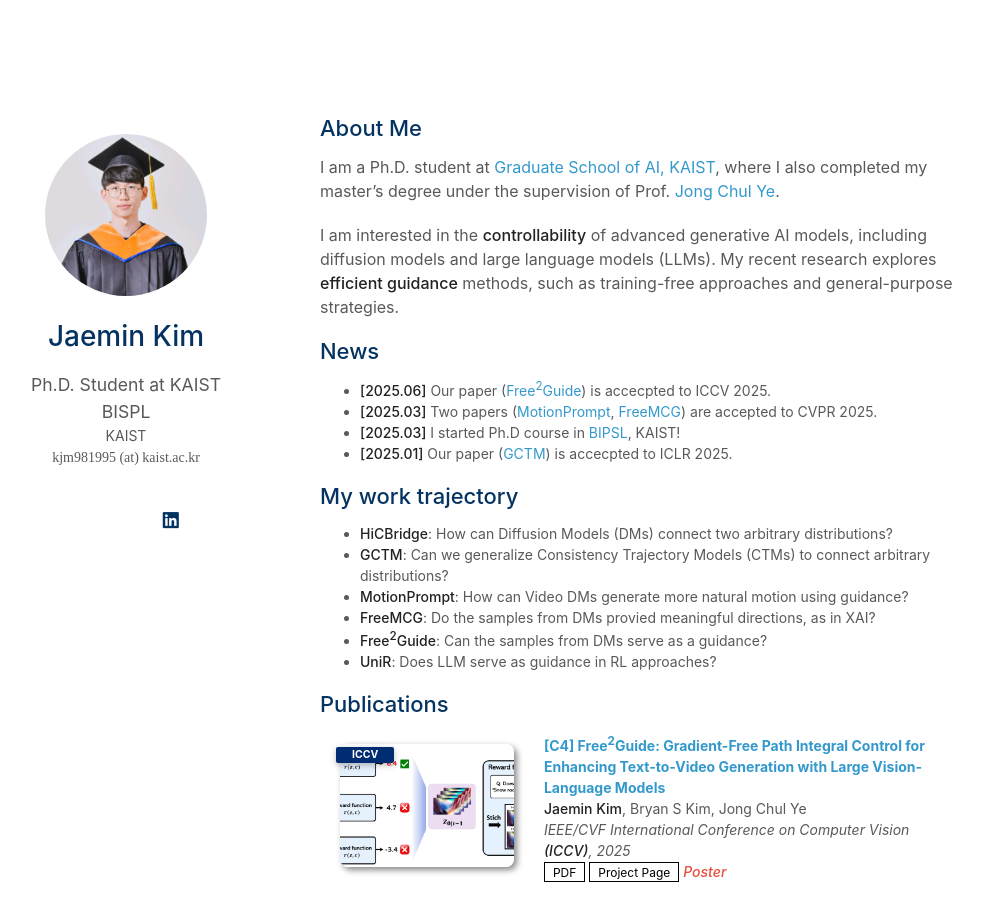
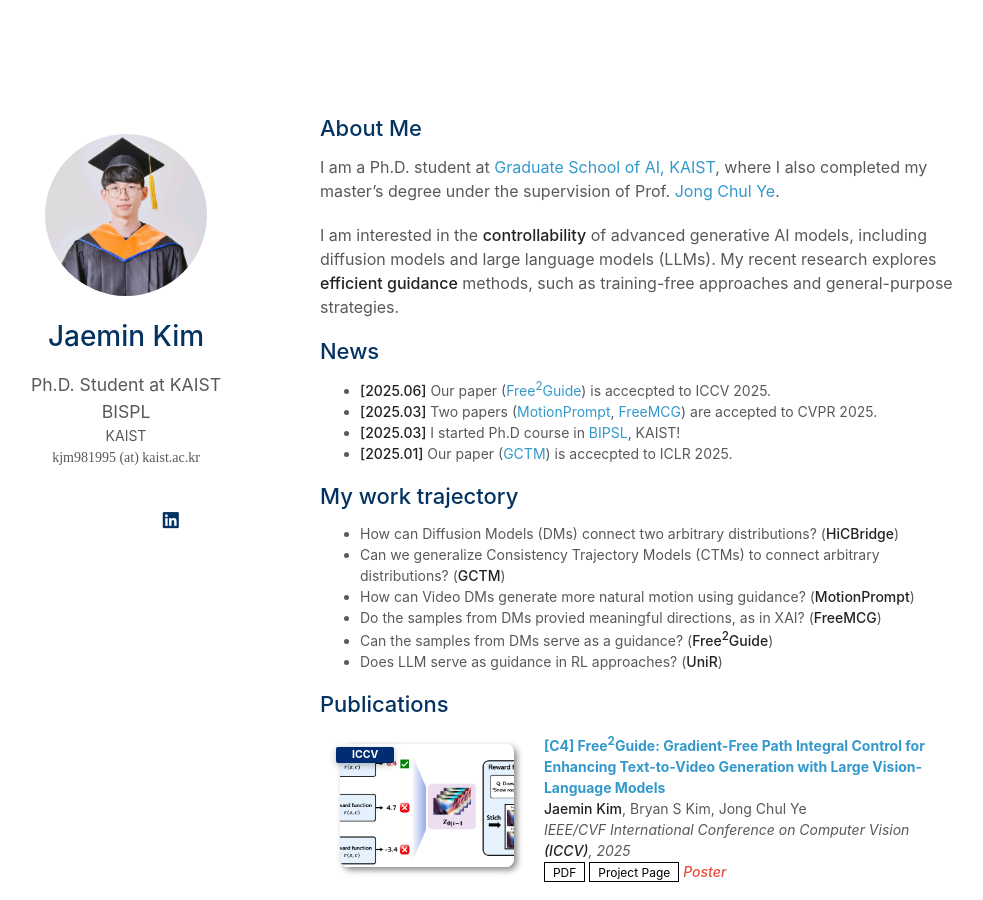
Before and after one commit to kjm981995/kjm981995.github.io, a Jekyll site: the page built from index.md, in a window 1280 px wide and 900 px high. Shown: the whole window, without its empty margins (150-1133 px from the left). Built offline with Jekyll 4.4.1, drawn with Linux system fonts in a browser that asks for light colours; a style sheet for code colours, icons or effects is not loaded; our own code applies the rules of GitHub Pages for plain Markdown files.

```diff
--- a/index.md
+++ b/index.md
@@ -21,11 +21,11 @@ I am interested in the <strong>controllability</strong> of advanced generative A
 
 ## My work trajectory
 
-- **HiCBridge**: How can Diffusion Models (DMs) connect two arbitrary distributions?
-- **GCTM**: Can we generalize Consistency Trajectory Models (CTMs) to connect arbitrary distributions?
-- **MotionPrompt**: How can Video DMs generate more natural motion using guidance?
-- **FreeMCG**: Do the samples from DMs provied meaningful directions, as in XAI?
-- **Free<sup>2</sup>Guide**: Can the samples from DMs serve as a guidance?
-- **UniR**: Does LLM serve as guidance in RL approaches?
+- How can Diffusion Models (DMs) connect two arbitrary distributions? (**HiCBridge**)
+- Can we generalize Consistency Trajectory Models (CTMs) to connect arbitrary distributions? (**GCTM**)
+- How can Video DMs generate more natural motion using guidance? (**MotionPrompt**)
+- Do the samples from DMs provied meaningful directions, as in XAI? (**FreeMCG**)
+- Can the samples from DMs serve as a guidance? (**Free<sup>2</sup>Guide**)
+- Does LLM serve as guidance in RL approaches? (**UniR**)
 
 {% include_relative _includes/publications.md %}
```
